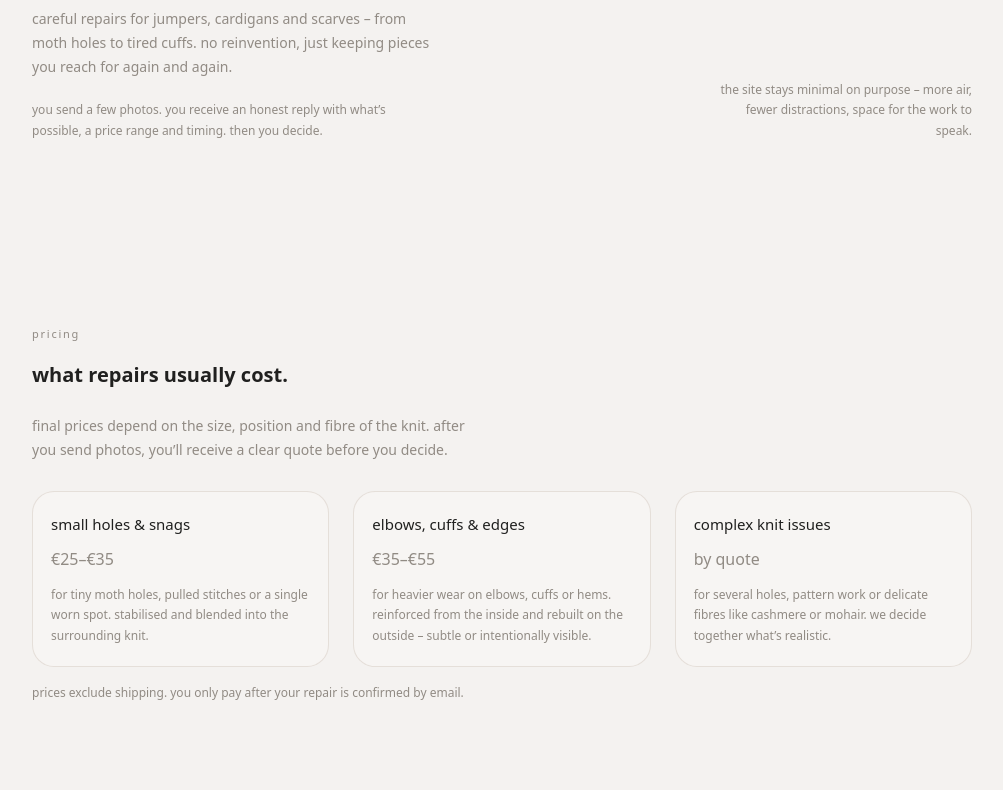
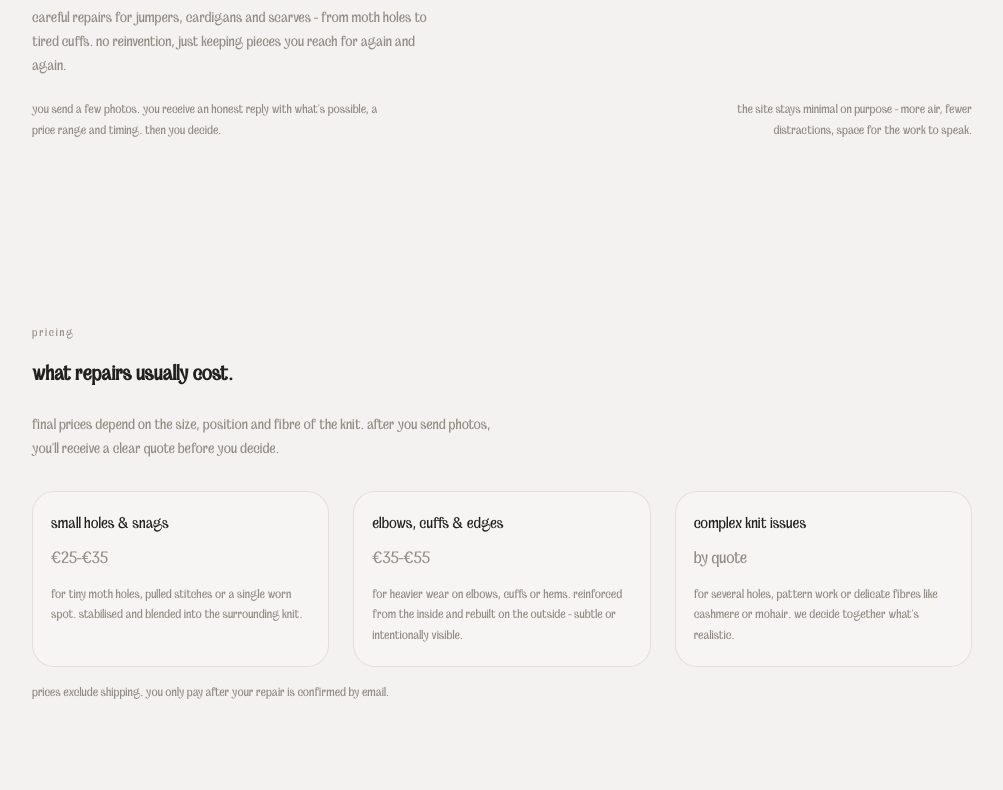
Before and after one commit to alejandrxmh/knitfix-static, a plain HTML site: page index.html in a window 1280 px wide. Shown: the part 353-1143 px from the top of the page, without its empty margins (138-1141 px from the left). Drawn offline with Linux system fonts and the light colour scheme.

Commit message:
Update index.html

```diff
--- a/index.html
+++ b/index.html
@@ -11,11 +11,11 @@
       font-display: swap;
     }
 
-body {
-  font-family: "Dx Sillage", sans-serif;
+    html, body {
+      font-family: "Dx Sillage", system-ui, -apple-system, BlinkMacSystemFont,
+        "Segoe UI", sans-serif !important;
     }
   </style>
-
   <title>knitfix – knitwear repair studio</title>
   <meta name="viewport" content="width=device-width, initial-scale=1" />
   <meta
```
Lines whose indentation alone changed are shown as unchanged.
